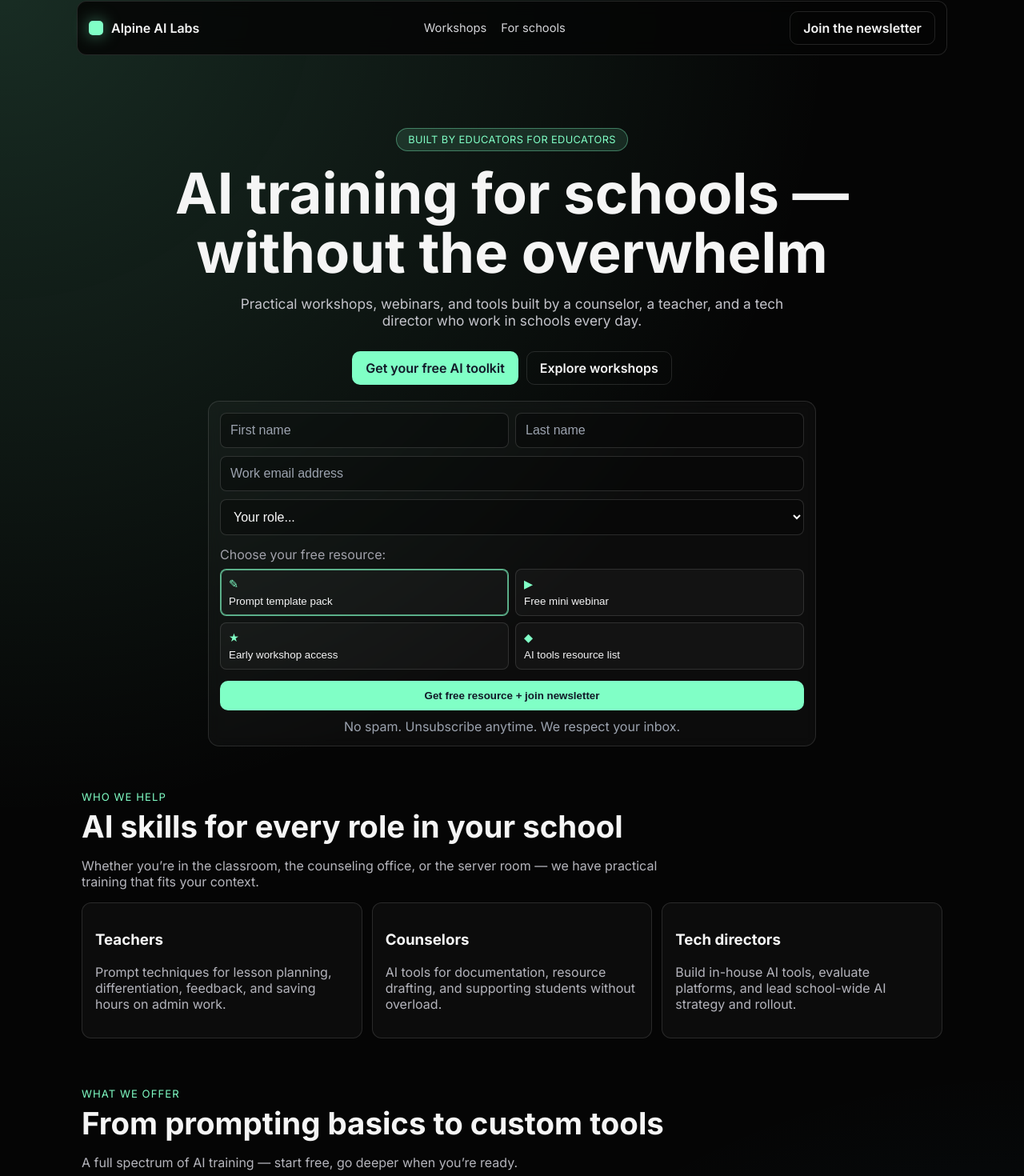
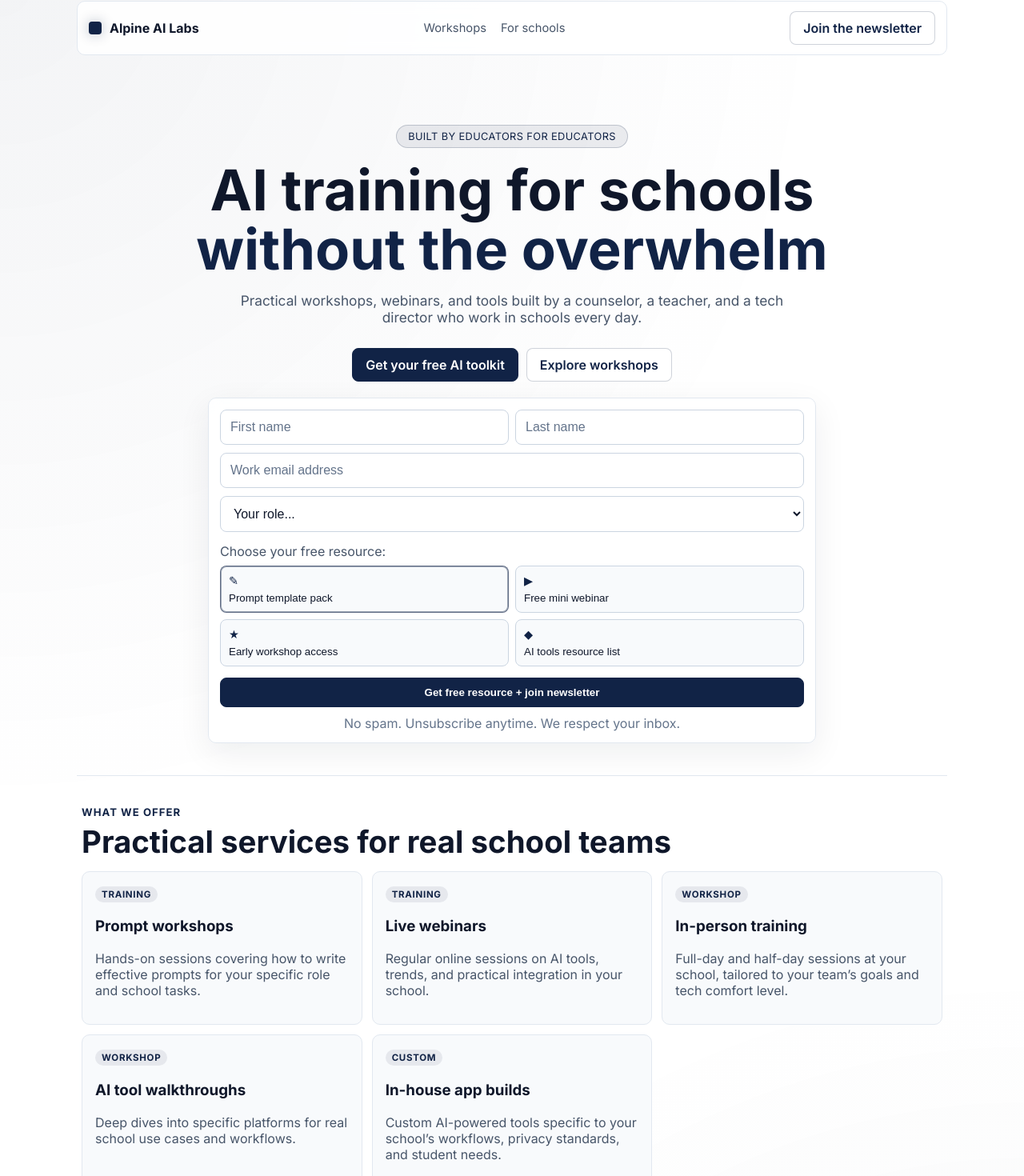
Before and after one commit to las-swermers/Alpine-Ai-Labs, a Next.js app: page / in a window 1280 px wide. Shown: the part 19-1489 px from the top of the page at 80% size. Built offline with nearby package versions, Linux system fonts and the light colour scheme.

Commit message:
Update homepage to light redesign and service boxes

```diff
--- a/app/globals.css
+++ b/app/globals.css
@@ -1,14 +1,13 @@
 :root {
-  --bg: #050505;
-  --bg-soft: #121212;
-  --text: #f5f5f5;
-  --muted: #a1a1aa;
-  --line: rgba(255, 255, 255, 0.12);
-  --card: #171717;
-  --mint: #80ffc6;
-  --mint-soft: rgba(128, 255, 198, 0.12);
-  --btn: #111827;
-  --light-text: #0f172a;
+  --bg: #ffffff;
+  --bg-soft: #f8fafc;
+  --text: #0f172a;
+  --muted: #475569;
+  --line: #e2e8f0;
+  --card: #ffffff;
+  --brand: #112346;
+  --brand-dark: #0a152a;
+  --brand-soft: rgba(17, 35, 70, 0.08);
 }
 
 * {
@@ -20,8 +19,8 @@ body {
   margin: 0;
   padding: 0;
   background:
-    radial-gradient(circle at top left, rgba(128, 255, 198, 0.16), transparent 40%),
-    radial-gradient(circle at bottom right, rgba(56, 189, 248, 0.12), transparent 35%),
+    radial-gradient(circle at top left, rgba(17, 35, 70, 0.05), transparent 40%),
+    radial-gradient(circle at bottom right, rgba(51, 65, 85, 0.06), transparent 40%),
     var(--bg);
   color: var(--text);
   font-family: var(--font-sans), Inter, sans-serif;
@@ -37,10 +36,10 @@ body {
   position: sticky;
   top: 0;
   z-index: 10;
-  background: rgba(5, 5, 5, 0.85);
+  background: rgba(255, 255, 255, 0.85);
   border: 1px solid var(--line);
   backdrop-filter: blur(10px);
-  border-radius: 12px;
+  border-radius: 10px;
   display: flex;
   justify-content: space-between;
   align-items: center;
@@ -55,35 +54,39 @@ body {
 
 .nav-links a {
   text-decoration: none;
-  color: #d4d4d8;
+  color: #475569;
   font-size: 0.92rem;
+}
+
+.nav-links a:hover {
+  color: var(--brand);
 }
 
 .brand {
   display: flex;
   align-items: center;
   gap: 10px;
-  font-weight: 600;
+  font-weight: 700;
 }
 
 .brand-mark {
-  width: 18px;
-  height: 18px;
-  border-radius: 5px;
-  background: var(--mint);
-  box-shadow: 0 0 20px rgba(128, 255, 198, 0.5);
+  width: 16px;
+  height: 16px;
+  border-radius: 4px;
+  background: var(--brand);
+  box-shadow: 0 0 16px rgba(17, 35, 70, 0.3);
 }
 
 .hero {
-  padding: 78px 6px 28px;
+  padding: 74px 6px 30px;
   text-align: center;
 }
 
 .pill {
   display: inline-block;
-  background: var(--mint-soft);
-  color: var(--mint);
-  border: 1px solid rgba(128, 255, 198, 0.38);
+  background: var(--brand-soft);
+  color: var(--brand);
+  border: 1px solid rgba(17, 35, 70, 0.2);
   border-radius: 999px;
   padding: 6px 14px;
   font-size: 0.8rem;
@@ -96,12 +99,18 @@ h1 {
   margin: 0;
   font-size: clamp(2.2rem, 5.8vw, 4.4rem);
   line-height: 1.05;
+  color: #0f172a;
+}
+
+h1 span {
+  color: var(--brand);
+  display: block;
 }
 
 .lead {
   max-width: 720px;
   margin: 16px auto 28px;
-  color: #c4c4cb;
+  color: #475569;
   font-size: 1.08rem;
 }
 
@@ -117,17 +126,18 @@ h1 {
   max-width: 760px;
   margin: 0 auto;
   border: 1px solid var(--line);
-  background: rgba(255, 255, 255, 0.03);
+  background: rgba(255, 255, 255, 0.85);
   backdrop-filter: blur(8px);
-  border-radius: 14px;
+  border-radius: 10px;
   padding: 14px;
+  box-shadow: 0 12px 40px rgba(15, 23, 42, 0.07);
 }
 
 .newsletter {
   display: grid;
   gap: 10px;
   text-align: left;
-  color: #e4e4e7;
+  color: #1e293b;
 }
 
 .name-grid {
@@ -139,21 +149,21 @@ h1 {
 input,
 select {
   width: 100%;
-  border: 1px solid rgba(255, 255, 255, 0.14);
+  border: 1px solid #cbd5e1;
   border-radius: 8px;
-  background: rgba(0, 0, 0, 0.32);
-  color: #fafafa;
+  background: #ffffff;
+  color: #0f172a;
   padding: 12px;
   font-size: 1rem;
 }
 
 input::placeholder {
-  color: #9ca3af;
+  color: #64748b;
 }
 
 .resource-label {
   margin: 4px 0 8px;
-  color: #a1a1aa;
+  color: #475569;
 }
 
 .resource-grid {
@@ -163,10 +173,10 @@ input::placeholder {
 }
 
 .resource-card {
-  border: 1px solid rgba(255, 255, 255, 0.12);
+  border: 1px solid #cbd5e1;
   border-radius: 8px;
-  background: rgba(255, 255, 255, 0.03);
-  color: #f4f4f5;
+  background: #f8fafc;
+  color: #0f172a;
   padding: 10px;
   text-align: left;
   cursor: pointer;
@@ -177,17 +187,17 @@ input::placeholder {
 
 .resource-card:hover {
   transform: translateY(-1px);
-  border-color: rgba(128, 255, 198, 0.45);
+  border-color: rgba(17, 35, 70, 0.35);
 }
 
 .resource-card.active {
-  border-color: rgba(128, 255, 198, 0.7);
-  box-shadow: inset 0 0 0 1px rgba(128, 255, 198, 0.6);
+  border-color: rgba(17, 35, 70, 0.65);
+  box-shadow: inset 0 0 0 1px rgba(17, 35, 70, 0.4);
 }
 
 .resource-icon {
   font-size: 0.9rem;
-  color: var(--mint);
+  color: var(--brand);
 }
 
 .btn {
@@ -196,27 +206,39 @@ input::placeholder {
   justify-content: center;
   border: 1px solid var(--line);
   text-decoration: none;
-  border-radius: 10px;
+  border-radius: 8px;
   padding: 10px 16px;
   font-weight: 600;
   color: var(--text);
-  background: transparent;
-  transition: transform 140ms ease, border-color 140ms ease;
+  background: #ffffff;
+  transition: transform 140ms ease, border-color 140ms ease, background 140ms ease;
 }
 
 .btn:hover {
   transform: translateY(-2px);
 }
 
+.btn-secondary {
+  color: var(--brand);
+  border-color: rgba(17, 35, 70, 0.2);
+}
+
 .btn-secondary:hover {
-  border-color: rgba(128, 255, 198, 0.55);
+  border-color: rgba(17, 35, 70, 0.4);
+  background: var(--brand-soft);
 }
 
 .btn-accent,
 .btn-primary {
-  background: var(--mint);
-  color: #111827;
-  border-color: rgba(128, 255, 198, 0.6);
+  background: var(--brand);
+  color: #ffffff;
+  border-color: var(--brand);
+}
+
+.btn-accent:hover,
+.btn-primary:hover {
+  background: var(--brand-dark);
+  border-color: var(--brand-dark);
 }
 
 .btn-primary {
@@ -230,7 +252,7 @@ input::placeholder {
 .consent {
   margin: 0;
   text-align: center;
-  color: #9ca3af;
+  color: #64748b;
 }
 
 .status {
@@ -241,11 +263,11 @@ input::placeholder {
 
 .status.success,
 .status.duplicate {
-  color: #86efac;
+  color: #166534;
 }
 
 .status.error {
-  color: #fca5a5;
+  color: #b91c1c;
 }
 
 .honeypot {
@@ -257,11 +279,12 @@ section {
 }
 
 .eyebrow {
-  color: var(--mint);
+  color: var(--brand);
   text-transform: uppercase;
   letter-spacing: 0.08em;
   font-size: 0.82rem;
   margin-bottom: 6px;
+  font-weight: 700;
 }
 
 h2 {
@@ -270,8 +293,22 @@ h2 {
 }
 
 .section-copy {
-  color: #b5b5bc;
+  color: #475569;
   max-width: 720px;
+}
+
+.services-strip {
+  margin: 10px 0 26px;
+  border-top: 1px solid var(--line);
+  border-bottom: 1px solid var(--line);
+  padding: 24px 6px;
+}
+
+.service-grid {
+  display: grid;
+  grid-template-columns: repeat(3, minmax(0, 1fr));
+  gap: 12px;
+  margin-top: 14px;
 }
 
 .three-grid {
@@ -283,29 +320,26 @@ h2 {
 .panel,
 .offer-card {
   border: 1px solid var(--line);
-  border-radius: 12px;
+  border-radius: 10px;
   padding: 16px;
-  background: rgba(255, 255, 255, 0.03);
+  background: #f8fafc;
 }
 
 .panel p,
 .offer-card p {
-  color: #b4b4bc;
-}
-
-.services-section {
-  margin-top: 20px;
+  color: #475569;
 }
 
 .tier {
   display: inline-block;
-  background: var(--mint-soft);
-  color: var(--mint);
+  background: var(--brand-soft);
+  color: var(--brand);
   border-radius: 999px;
   padding: 3px 8px;
   font-size: 0.72rem;
   text-transform: uppercase;
   letter-spacing: 0.06em;
+  font-weight: 700;
 }
 
 .footer-cta {
@@ -315,7 +349,7 @@ h2 {
 }
 
 .footer-cta p {
-  color: #a1a1aa;
+  color: #64748b;
   margin-bottom: 20px;
 }
 
@@ -327,22 +361,22 @@ h2 {
   justify-content: space-between;
   flex-wrap: wrap;
   gap: 10px;
-  color: #a1a1aa;
+  color: #64748b;
 }
 
 .footer a {
-  color: #a1a1aa;
+  color: #475569;
 }
 
 @media (max-width: 900px) {
-  .three-grid {
+  .three-grid,
+  .service-grid {
     grid-template-columns: 1fr;
   }
 
   .nav-links {
     display: none;
   }
-
 }
 
 @media (max-width: 640px) {
--- a/app/page.tsx
+++ b/app/page.tsx
@@ -1,5 +1,4 @@
 import { NewsletterForm } from "./components/newsletter-form";
-
 
 const audienceCards = [
   {
@@ -11,12 +10,12 @@ const audienceCards = [
     body: "AI tools for documentation, resource drafting, and supporting students without overload."
   },
   {
-    title: "Tech directors",
+    title: "Administrators",
     body: "Build in-house AI tools, evaluate platforms, and lead school-wide AI strategy and rollout."
   }
 ];
 
-const offers = [
+const services = [
   {
     tier: "Training",
     title: "Prompt workshops",
@@ -41,11 +40,6 @@ const offers = [
     tier: "Custom",
     title: "In-house app builds",
     body: "Custom AI-powered tools specific to your school’s workflows, privacy standards, and student needs."
-  },
-  {
-    tier: "Custom",
-    title: "School AI strategy",
-    body: "Leadership consulting to build AI policy, adoption roadmaps, and practical staff training plans."
   }
 ];
 
@@ -68,7 +62,9 @@ export default function HomePage() {
 
       <section className="hero" id="signup">
         <p className="pill">Built by educators for educators</p>
-        <h1>AI training for schools — without the overwhelm</h1>
+        <h1>
+          AI training for schools <span>without the overwhelm</span>
+        </h1>
         <p className="lead">
           Practical workshops, webinars, and tools built by a counselor, a teacher, and a tech director
           who work in schools every day.
@@ -86,6 +82,19 @@ export default function HomePage() {
         </div>
       </section>
 
+      <section id="services" className="services-strip">
+        <p className="eyebrow">What we offer</p>
+        <h2>Practical services for real school teams</h2>
+        <div className="service-grid">
+          {services.map((service) => (
+            <article className="offer-card" key={service.title}>
+              <span className="tier">{service.tier}</span>
+              <h3>{service.title}</h3>
+              <p>{service.body}</p>
+            </article>
+          ))}
+        </div>
+      </section>
 
       <section id="audience">
         <p className="eyebrow">Who we help</p>
@@ -99,21 +108,6 @@ export default function HomePage() {
             <article className="panel" key={card.title}>
               <h3>{card.title}</h3>
               <p>{card.body}</p>
-            </article>
-          ))}
-        </div>
-      </section>
-
-      <section id="services" className="services-section">
-        <p className="eyebrow">What we offer</p>
-        <h2>From prompting basics to custom tools</h2>
-        <p className="section-copy">A full spectrum of AI training — start free, go deeper when you’re ready.</p>
-        <div className="three-grid">
-          {offers.map((offer) => (
-            <article className="offer-card" key={offer.title}>
-              <span className="tier">{offer.tier}</span>
-              <h3>{offer.title}</h3>
-              <p>{offer.body}</p>
             </article>
           ))}
         </div>
```
